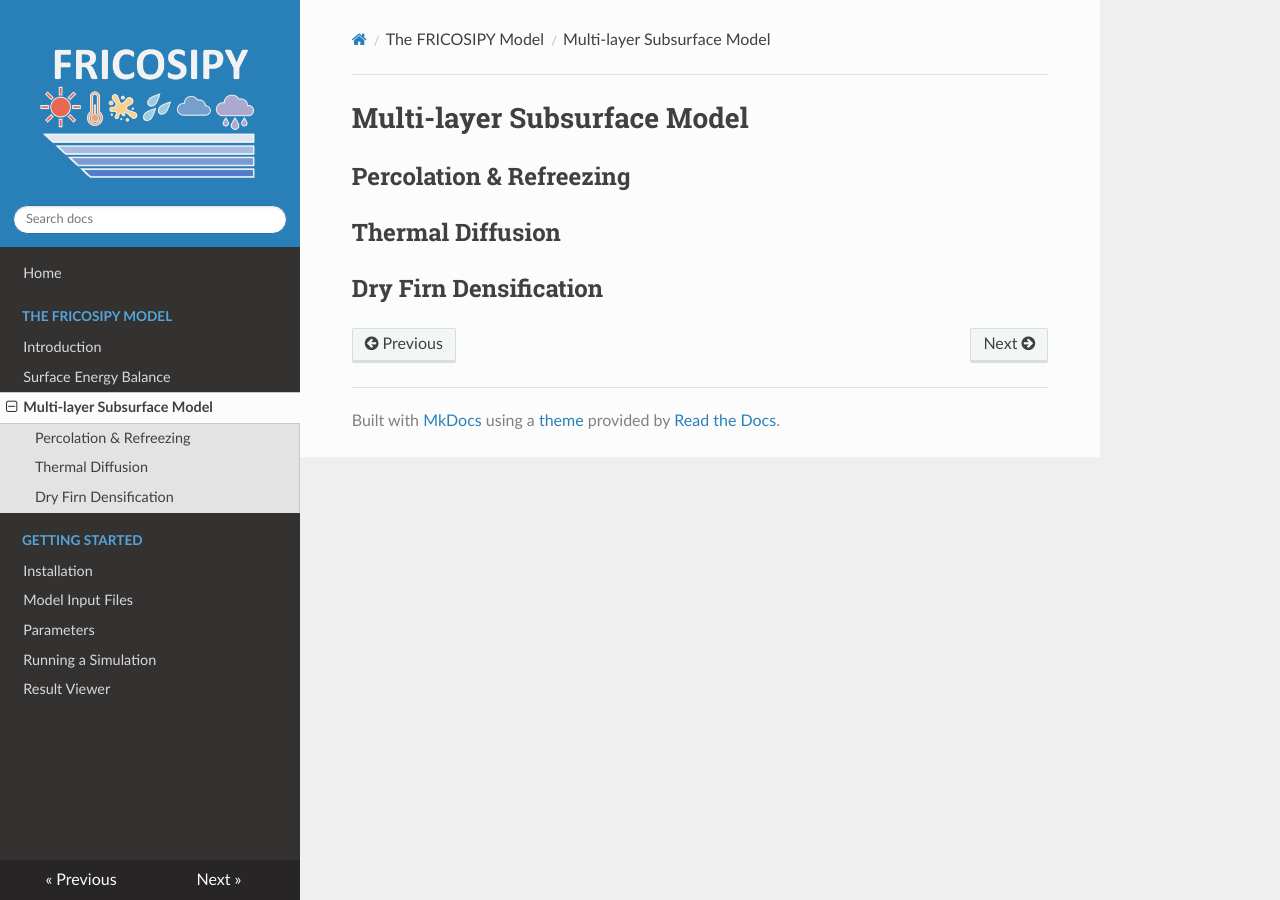
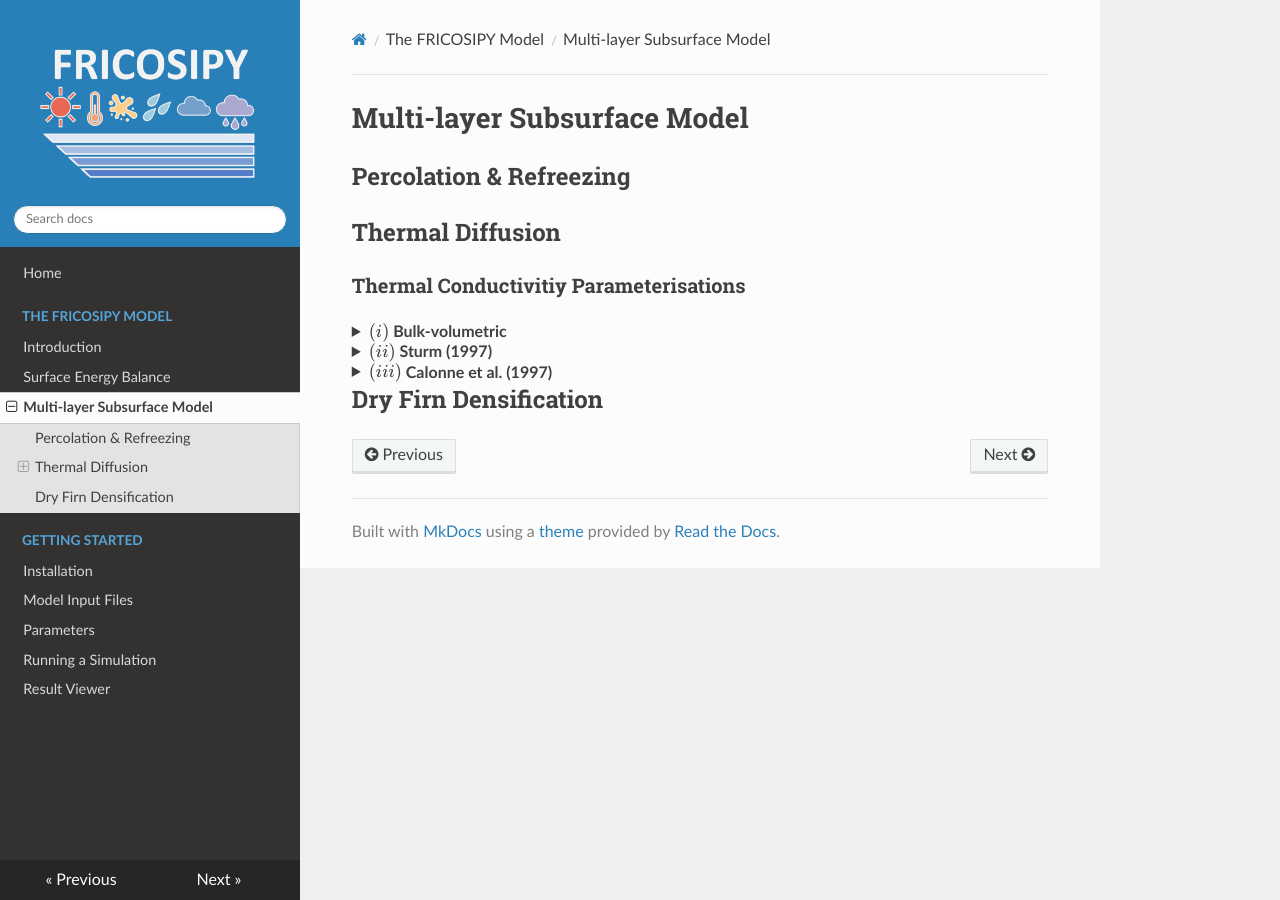
Before and after one commit to MarcusGastaldello/FRICOSIPY, an MkDocs documentation site: the page built from docs/subsurface_model.md, in a window 1280 px wide. Built offline with MkDocs 1.6.1, drawn with Linux system fonts in a browser that asks for light colours; nearby versions of some CDN libraries.

Commit message:
Add Thermal Conductivity Parameterisations section
Added section on Thermal Conductivity Parameterisations with three methods.

```diff
--- a/docs/subsurface_model.md
+++ b/docs/subsurface_model.md
@@ -4,4 +4,16 @@
 
 ## Thermal Diffusion
 
+
+
+
+### Thermal Conductivitiy Parameterisations
+
+??? "**$(i)$ Bulk-volumetric**"
+
+
+??? "**$(ii)$ Sturm (1997)**"
+
+??? "**$(iii)$ Calonne et al. (1997)**"
+
 ## Dry Firn Densification
```
